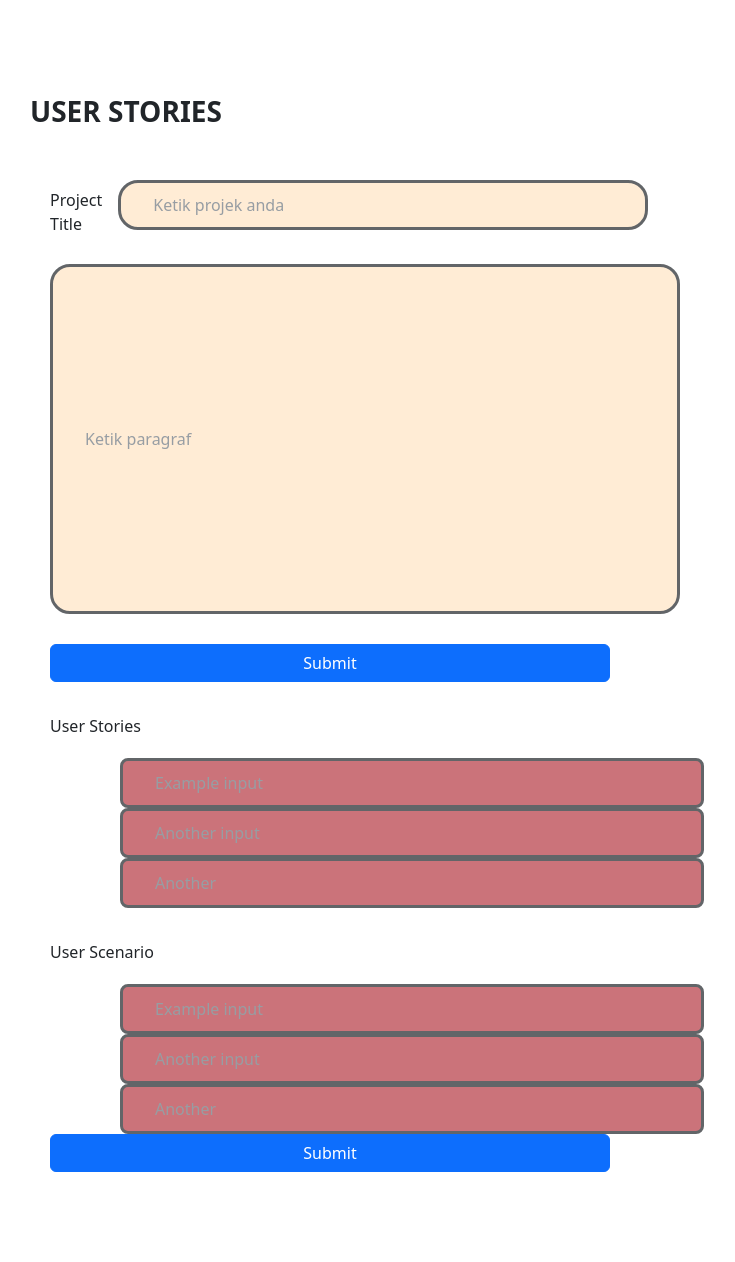
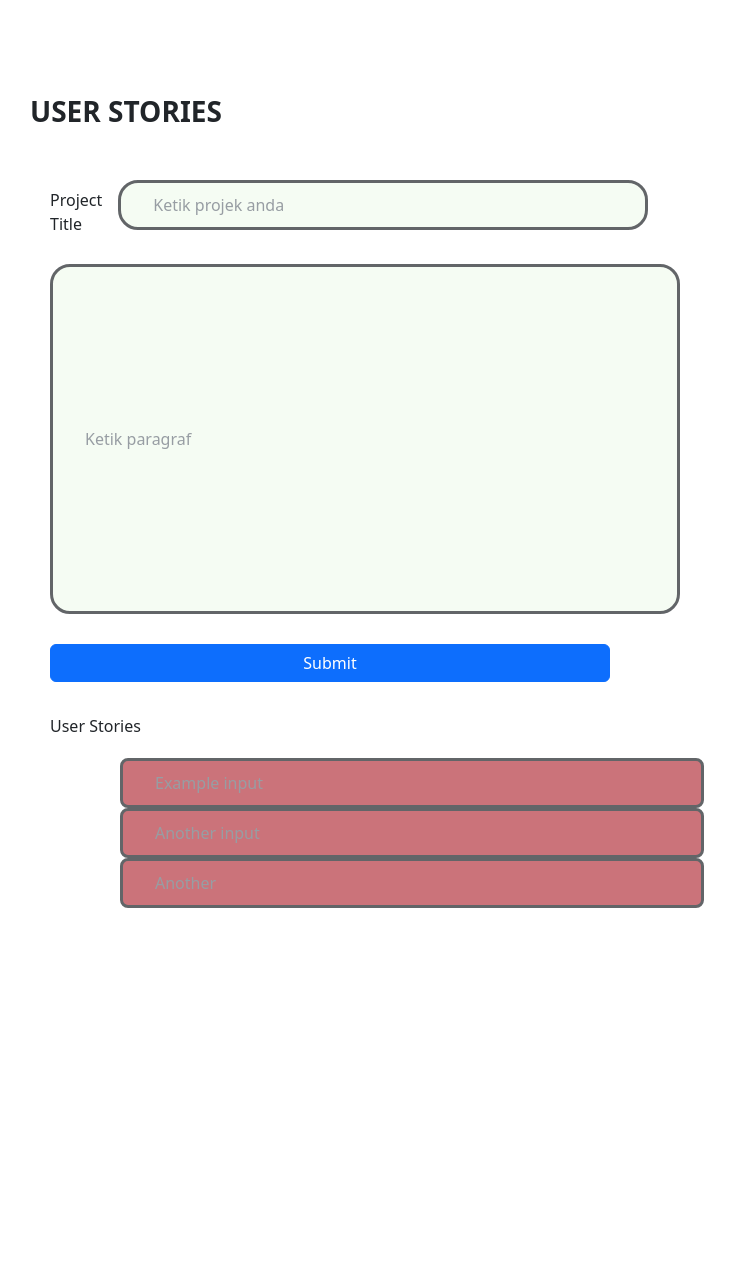
Before and after one commit to AgileRE-2023/USGenerator, a Django app: page /client/inputUserStory in a window 1280 px wide. Shown: the part 90-1352 px from the top of the page, without its empty margins (170-905 px from the left). After the commit the page ends 998 px from the top, so only its background shows below. Run offline with Django 4.2, Linux system fonts and the light colour scheme.

Commit message:
fixing minor (cont)

```diff
--- a/usg/client/static/client/Input.css
+++ b/usg/client/static/client/Input.css
@@ -62,7 +62,7 @@ header a {
     border-radius: 20px;
     width: 530px;
     border: solid;
-    background-color: bisque;
+    background-color: #F2FBEE;
 }
 
 .form-paragraf {
@@ -74,7 +74,7 @@ header a {
     border-radius: 20px;
     width: 630px;
     border: solid;
-    background-color: bisque;
+    background-color: #F2FBEE;
     height: 350px;
 }
 
@@ -95,8 +95,7 @@ header a {
 
 #formUserStories {
     border: solid;
-    background-color: #b63942;
-
+    background: var(--B63942, #B63942);
 }
 
 .form-group2 {
@@ -105,5 +104,5 @@ header a {
 
 #formUserScenario {
     border: solid;
-    background-color: #b63942;
+    background: var(--B63942, #B63942);
 }
--- a/usg/client/templates/input-user/input.html
+++ b/usg/client/templates/input-user/input.html
@@ -34,19 +34,6 @@
                   </div>
                 </div>
               </form>
-              <form>
-                <div class="form-group2">
-                  <label for="formGroupExampleInput">User Scenario</label>
-                  <div class="inputUS">
-                    <input type="text" class="form-control" id="formUserScenario" placeholder="Example input">
-                    <input type="text" class="form-control" id="formUserScenario" placeholder="Another input">
-                    <input type="text" class="form-control" id="formUserScenario" placeholder="Another">
-                  </div>
-                  <div class="d-grid gap-2 d-md-flex justify-content-end">
-                    <button class="btn btn-primary" type="button" onclick="submitUS()">Submit</button>
-                  </div>
-                </div>
-              </form>
         </div>
     </div>
 {% endblock %}
```
